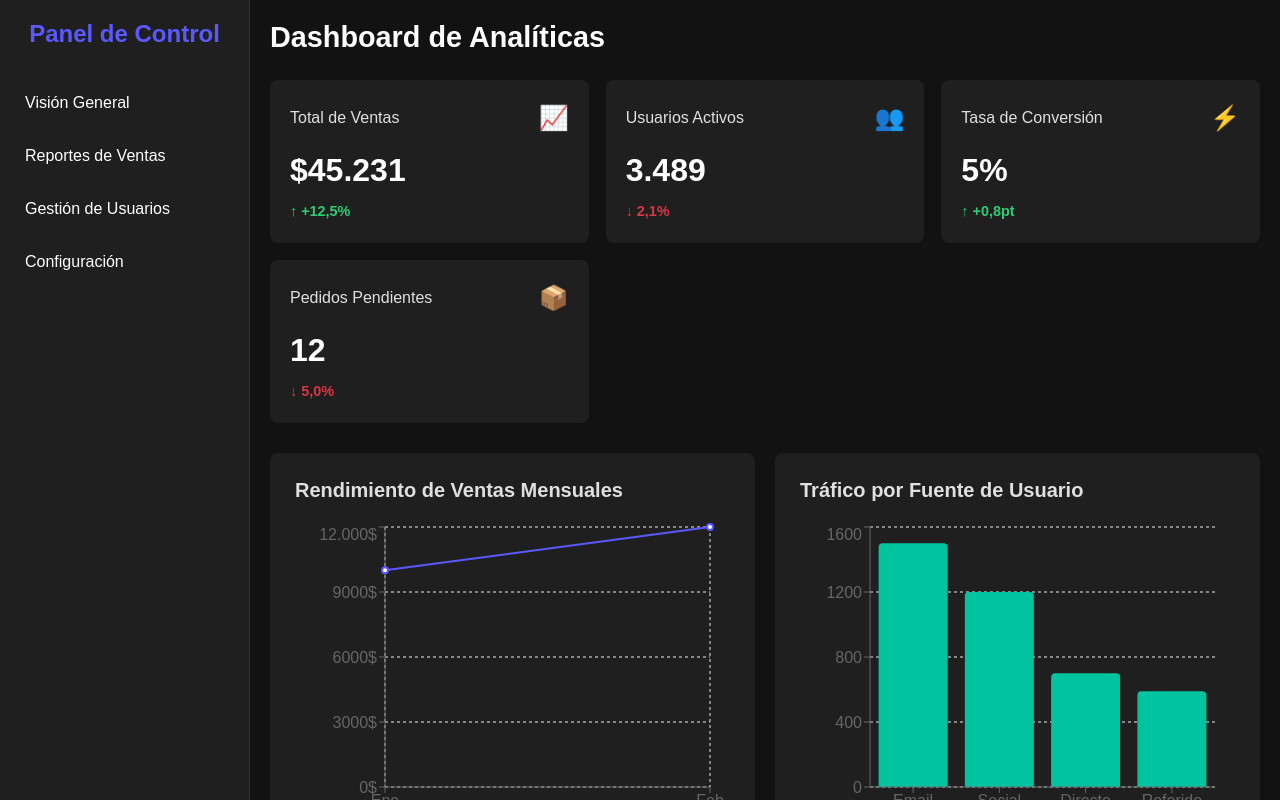
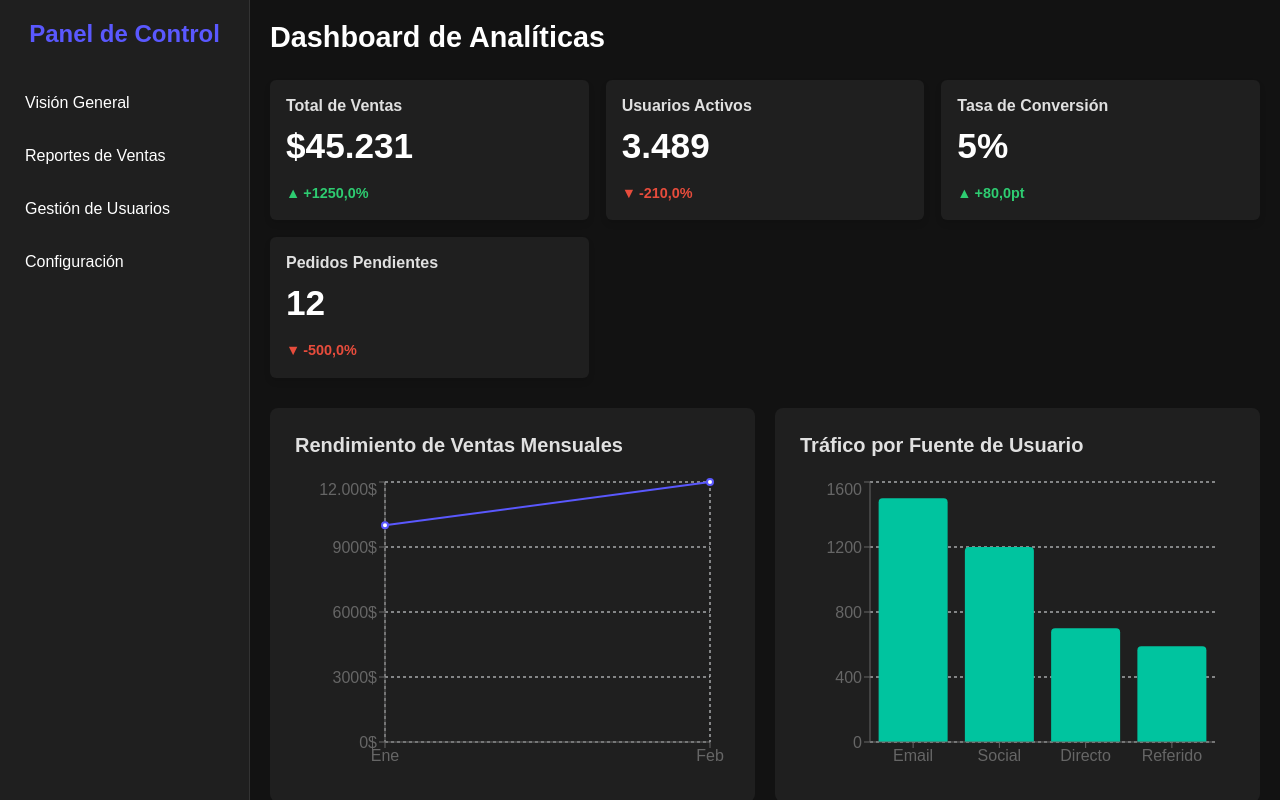
Before and after one commit to carlamunti89/analytic-dashboard-project, a React (Create React App) app: page / in a window 1280 px wide. Built offline with nearby package versions, Linux system fonts and the light colour scheme.

Commit message:
refactor: creating the MetricCard component to refctor the App component

```diff
--- a/src/App.js
+++ b/src/App.js
@@ -1,11 +1,11 @@
 import React, { useState, useEffect } from "react";
-import Card from "./components/Card";
 import LineChartCard from "./components/LineChartCard";
 import BarChartCard from "./components/BarChartCard";
 import DataTable from "./components/DataTable";
 import Spinner from "./components/Spinner";
 import dashboardData from "./data/dashboardData.json";
 import Sidebar from "./components/Sidebar";
+import MetricCard from "./components/MetricCard"; //
 
 function App() {
   const [metrics, setMetrics] = useState([]);
@@ -24,32 +24,24 @@ function App() {
     setIsSidebarOpen(!isSidebarOpen);
   };
 
+  // src/App.js (Actualizar esta función)
+
   const formatValue = (value, unit) => {
+    // Usamos el formato para miles y decimales, manteniendo la unidad fuera del formato de número.
     const options = {
       useGrouping: true,
       minimumFractionDigits: 0,
       maximumFractionDigits: 0,
     };
+
+    // Si el valor es muy grande, quizás quieras usar la lógica de "k" o "M" que tenías antes
+    // Aquí usamos la versión que solo formatea números y añade la unidad.
     const formattedValue = value.toLocaleString("es-ES", options);
+
     if (unit === "$") {
       return unit + formattedValue;
     }
     return formattedValue + unit;
-  };
-
-  const formatChange = (change, change_unit) => {
-    if (change === undefined || change === null) return "";
-
-    const sign = change > 0 ? "+" : "";
-
-    const options = {
-      minimumFractionDigits: 1,
-      maximumFractionDigits: 1,
-    };
-
-    const formattedChange = Math.abs(change).toLocaleString("es-ES", options);
-
-    return `${sign}${formattedChange}${change_unit}`;
   };
 
   return (
@@ -93,13 +85,14 @@ function App() {
           <>
             <div className="card-grid">
               {metrics.map((metric) => (
-                <Card
-                  key={metric.id}
+                <MetricCard // <-- USAMOS EL NUEVO COMPONENTE
+                  key={metric.title} // Usamos title como key (mejor que id en este caso)
                   title={metric.title}
-                  value={formatValue(metric.value, metric.unit)}
-                  icon={metric.icon}
-                  change={formatChange(metric.change, metric.change_unit)}
-                  changeValue={metric.change}
+                  value={metric.value} // <-- Pasamos el VALOR SIN FORMATO
+                  unit={metric.unit} // <-- Pasamos la UNIDAD
+                  change={metric.change} // <-- Pasamos el CAMBIO SIN FORMATO (0.05, -0.01)
+                  changeUnit={metric.change_unit} // <-- Pasamos la UNIDAD DE CAMBIO (%)
+                  formatValue={formatValue} // <-- Pasamos la función de utilidad formatValue
                 />
               ))}
             </div>
--- /dev/null
+++ b/src/components/MetricCard.js
@@ -0,0 +1,85 @@
+import React from "react";
+
+// Función para determinar la clase CSS (color) basada en el cambio
+const getChangeColor = (change) => {
+  if (change > 0) {
+    return "change-positive";
+  } else if (change < 0) {
+    return "change-negative";
+  } else {
+    return "change-neutral";
+  }
+};
+
+// Función para obtener la flecha de dirección (▲ o ▼)
+const getChangeArrow = (change) => {
+  if (change > 0) {
+    return "▲"; // Triángulo hacia arriba
+  } else if (change < 0) {
+    return "▼"; // Triángulo hacia abajo
+  } else {
+    return "";
+  }
+};
+
+// Función para formatear el valor de cambio (ej: +2.5%)
+// src/components/MetricCard.js (Solución más limpia)
+
+const formatChange = (change, changeUnit) => {
+  if (change === undefined || change === null || change === 0) return "";
+
+  // 1. Convertir a porcentaje manteniendo el signo
+  const percentage = change * 100;
+
+  const options = {
+    minimumFractionDigits: 1,
+    maximumFractionDigits: 1,
+  };
+
+  // 2. Formatear el número (toLocaleString mantendrá el signo - si es negativo)
+  const formattedChange = percentage.toLocaleString("es-ES", options);
+
+  // 3. Si el número es positivo, añade el signo '+' al inicio de la cadena formateada.
+  // Si es negativo, la cadena ya empieza con '-'
+  if (percentage > 0) {
+    return `+${formattedChange}${changeUnit}`;
+  }
+
+  return `${formattedChange}${changeUnit}`; // Devuelve -X.X%
+};
+
+const MetricCard = ({
+  title,
+  value,
+  unit,
+  change,
+  changeUnit,
+  formatValue,
+}) => {
+  // 1. Aplicar formato al valor principal usando la prop pasada por App.js
+  const formattedValue = formatValue(value, unit);
+
+  // 2. Aplicar formato al porcentaje de cambio
+  const formattedChangeText = formatChange(change, changeUnit);
+
+  // 3. Obtener la clase CSS y la flecha (basado en el valor 'change' sin formato)
+  const changeColorClass = getChangeColor(change);
+  const changeArrow = getChangeArrow(change);
+
+  return (
+    <div className="card metric-card">
+      <h3 className="metric-title">{title}</h3>
+      <p className="metric-value">{formattedValue}</p>
+
+      {/* Solo mostramos el cambio si existe y no es cero */}
+      {change !== 0 && formattedChangeText && (
+        <div className={`metric-change ${changeColorClass}`}>
+          <span className="arrow">{changeArrow}</span>
+          <span className="percentage">{formattedChangeText}</span>
+        </div>
+      )}
+    </div>
+  );
+};
+
+export default MetricCard;
--- a/src/styles/components/_card.scss
+++ b/src/styles/components/_card.scss
@@ -147,3 +147,61 @@
     transform: rotate(360deg);
   }
 }
+
+/* ---------------------------------------------------------------- */
+/* ESTILOS DE MÉTRICA */
+/* ---------------------------------------------------------------- */
+
+.metric-card {
+  // Aplicamos el radio de borde definido globalmente
+  border-radius: $border-radius-base;
+
+  // El fondo de la tarjeta es el color medio
+  background-color: $color-bg-medium;
+
+  // Estilos de Flexbox
+  display: flex;
+  flex-direction: column;
+  justify-content: space-between;
+  min-height: 100px;
+  padding: 1rem; // Añadimos padding para que se vea mejor
+  box-shadow: 0 4px 6px rgba(0, 0, 0, 0.1); // Sombra sutil
+}
+
+.metric-title {
+  font-size: 1rem;
+  color: $color-text-medium; // Texto secundario
+  margin-bottom: 5px;
+}
+
+.metric-value {
+  font-size: 2.2rem;
+  font-weight: 700;
+  // CORRECCIÓN CLAVE: Usamos el texto más claro (blanco) para el valor principal
+  color: $color-text-lightest;
+  margin-bottom: 10px;
+}
+
+.metric-change {
+  display: flex;
+  align-items: center;
+  font-size: 0.9rem;
+  font-weight: 600;
+
+  .arrow {
+    margin-right: 3px;
+  }
+}
+
+// Estilos condicionales que MetricCard.js asigna (basados en $color-success y $color-danger)
+.change-positive {
+  color: $color-success; // Verde
+}
+
+.change-negative {
+  color: $color-danger; // Rojo
+}
+
+.change-neutral {
+  color: $color-text-darkest; // Texto sutil para cambios de 0%
+}
```
